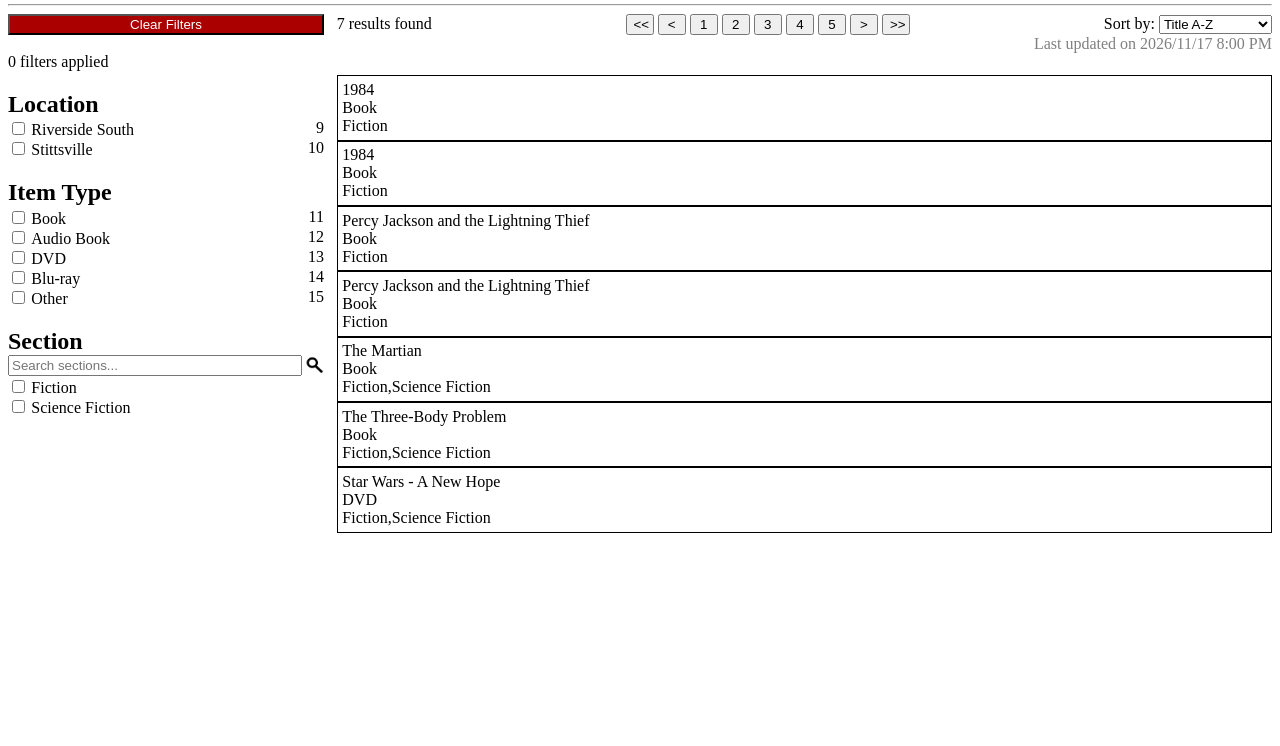
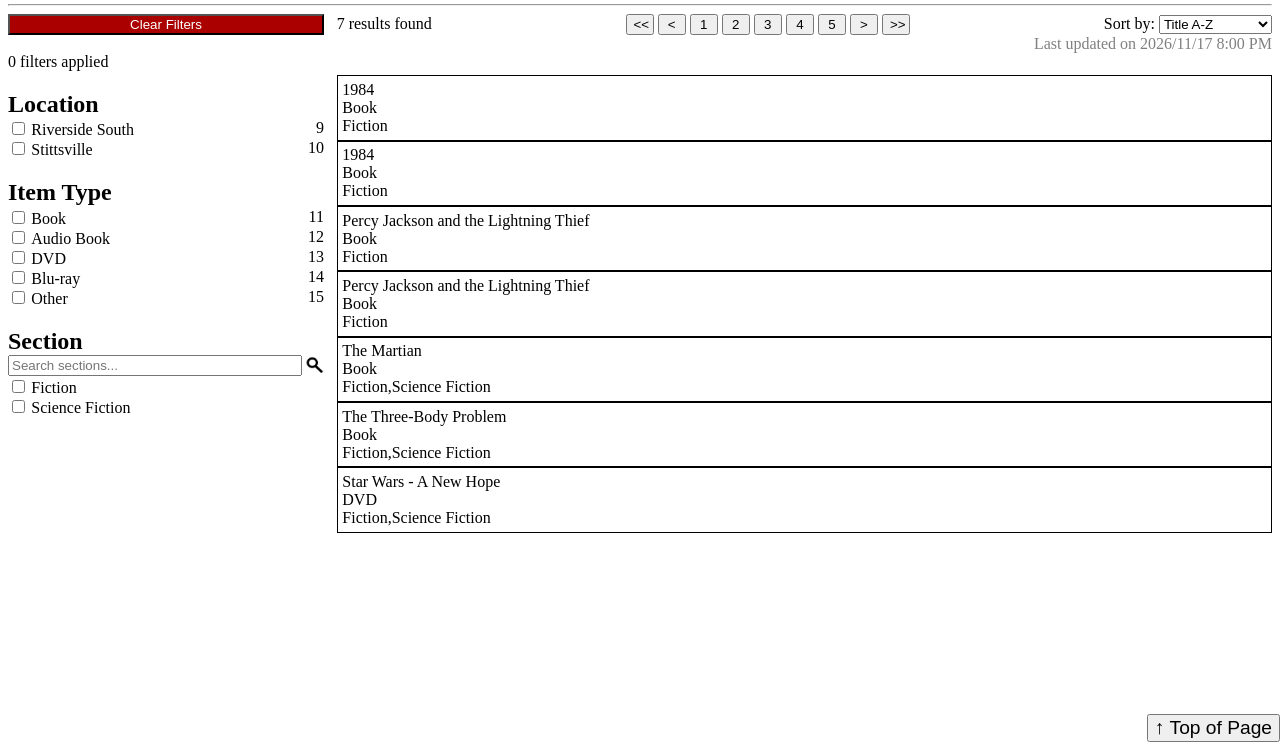
Before and after one commit to bubububbs/Team04_A4_Source, a plain HTML site: page search.html in a window 1280 px wide. Shown: the part 54-800 px from the top of the page. Drawn offline with Linux system fonts and the light colour scheme.

Commit message:
added top of page button

```diff
--- a/search.html
+++ b/search.html
@@ -107,6 +107,7 @@
                 </li>
             </ul>
         </div>
+        <input type="button" id="topButton" value="↑ Top of Page">
         <script src="./search.js"></script>
     </body>
 </html>
--- a/search.js
+++ b/search.js
@@ -109,6 +109,9 @@ function init() {
 	console.log(items);
 
 	document.getElementById("clearFilters").addEventListener("click", clearFilters);
+	document.getElementById("topButton").addEventListener("click", () => {
+		window.scrollTo(0, 0);
+	})
 
 	// add the section filters
 	let sections = new Set();
--- a/stylesheet.css
+++ b/stylesheet.css
@@ -106,3 +106,10 @@ input[type="checkbox"] {
     color: white;
     background-color: #AA0000;
 }
+
+#topButton {
+    position: fixed;
+    bottom: 0.5%;
+    right: 0px;
+    font-size: larger;
+}
```
